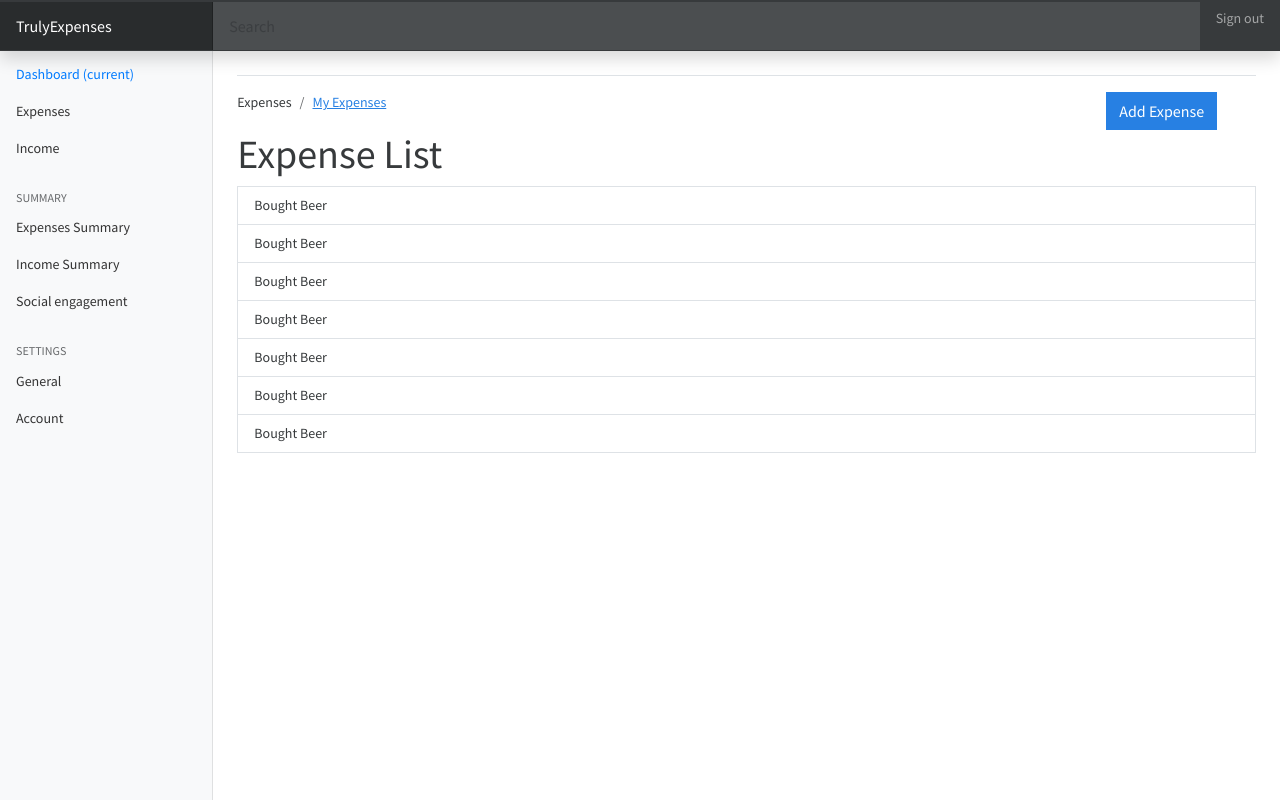
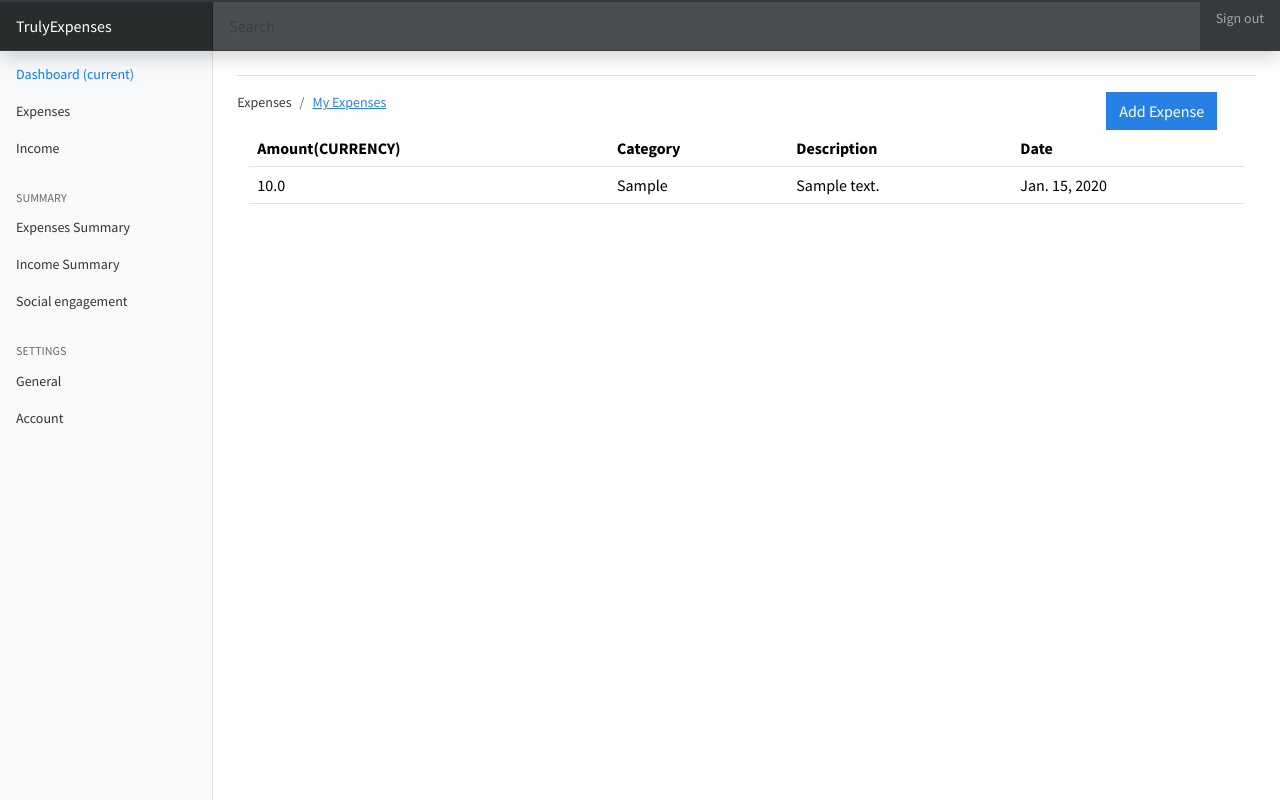
Before and after one commit to TimothyBelekollie/expanses-website-with-django, a Django app: page / in a window 1280 px wide. Run offline with Django 5.2, Linux system fonts and the light colour scheme; the first user in the database is signed in; tables that the repository leaves empty hold one stand-in row (Sample ...); some libraries are stand-ins or nearby versions.

Commit message:
finish create port of crud for expense

```diff
--- a/expenseswebsite/expenses/views.py
+++ b/expenseswebsite/expenses/views.py
@@ -7,8 +7,9 @@ from django.contrib import messages
 @login_required(login_url='/authentication/login')
 def index(request):
     categories=Category.objects.all()
-    context={"categories":categories}
-    return render(request, 'expenses/index.html')
+    expenses=Expense.objects.filter(owner=request.user).order_by('-date')
+    context={"categories":categories, 'expenses':expenses}
+    return render(request, 'expenses/index.html',context)
 
 @login_required(login_url='/authentication/login')
 def add_expense(request):
@@ -29,6 +30,7 @@ def add_expense(request):
         date=request.POST['date']
         category=request.POST['category']
 
+
         if not description:
             messages.error(request, 'Description is required ')
             return render(request,'expenses/add_expense.html',context)
--- a/expenseswebsite/templates/expenses/index.html
+++ b/expenseswebsite/templates/expenses/index.html
@@ -17,17 +17,31 @@
 
 </div>
 {% include 'partials/_messages.html'%}
-<h1>Expense List</h1>
 
-<ul class="list-group">
-    <li class="list-group-item">Bought Beer</li>
-    <li class="list-group-item">Bought Beer</li>
-    <li class="list-group-item">Bought Beer</li>
-    <li class="list-group-item">Bought Beer</li>
-    <li class="list-group-item">Bought Beer</li>
-    <li class="list-group-item">Bought Beer</li>
-    <li class="list-group-item">Bought Beer</li>
-</ul>
+<div class="container">
+  {% if expenses.count %}
+  <table class=" table table-stripped tablel-hover">
+<thead>
+  <tr>
+    <th>Amount(CURRENCY)</th>
+    <th>Category</th>
+    <th>Description</th>
+    <th>Date</th>
+  </tr>
+</thead>
+<tbody>
+  {% for expense in expenses %}
+  <tr>
+    <td>{{expense.amount}}</td>
+    <td>{{expense.category}}</td>
+    <td>{{expense.description}}</td>
+    <td>{{expense.date}}</td>
+  </tr>
+  {%endfor%}
+</tbody>
+  </table>
+  {%endif%}
+</div>
 </div>
 
 
```
